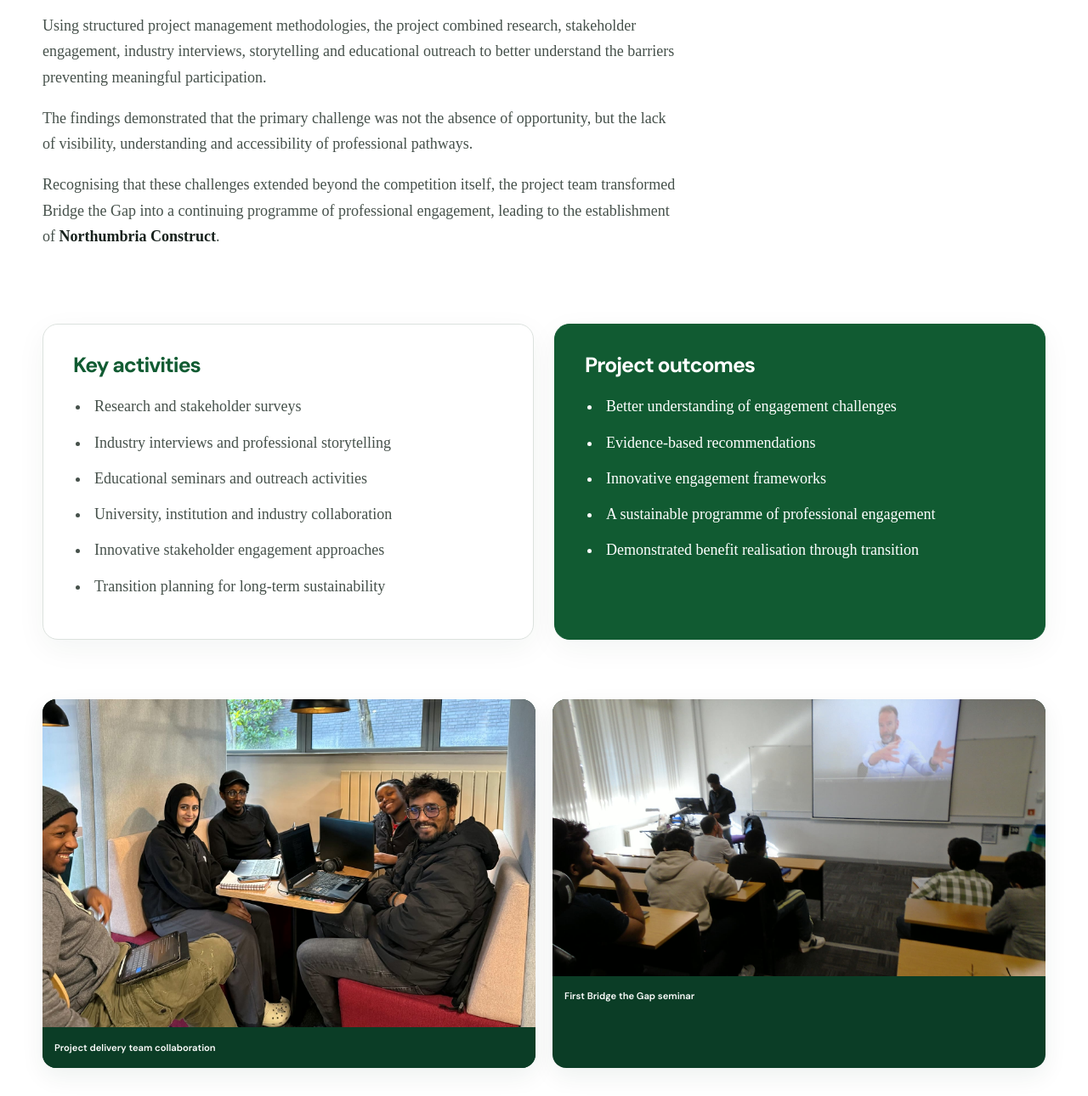
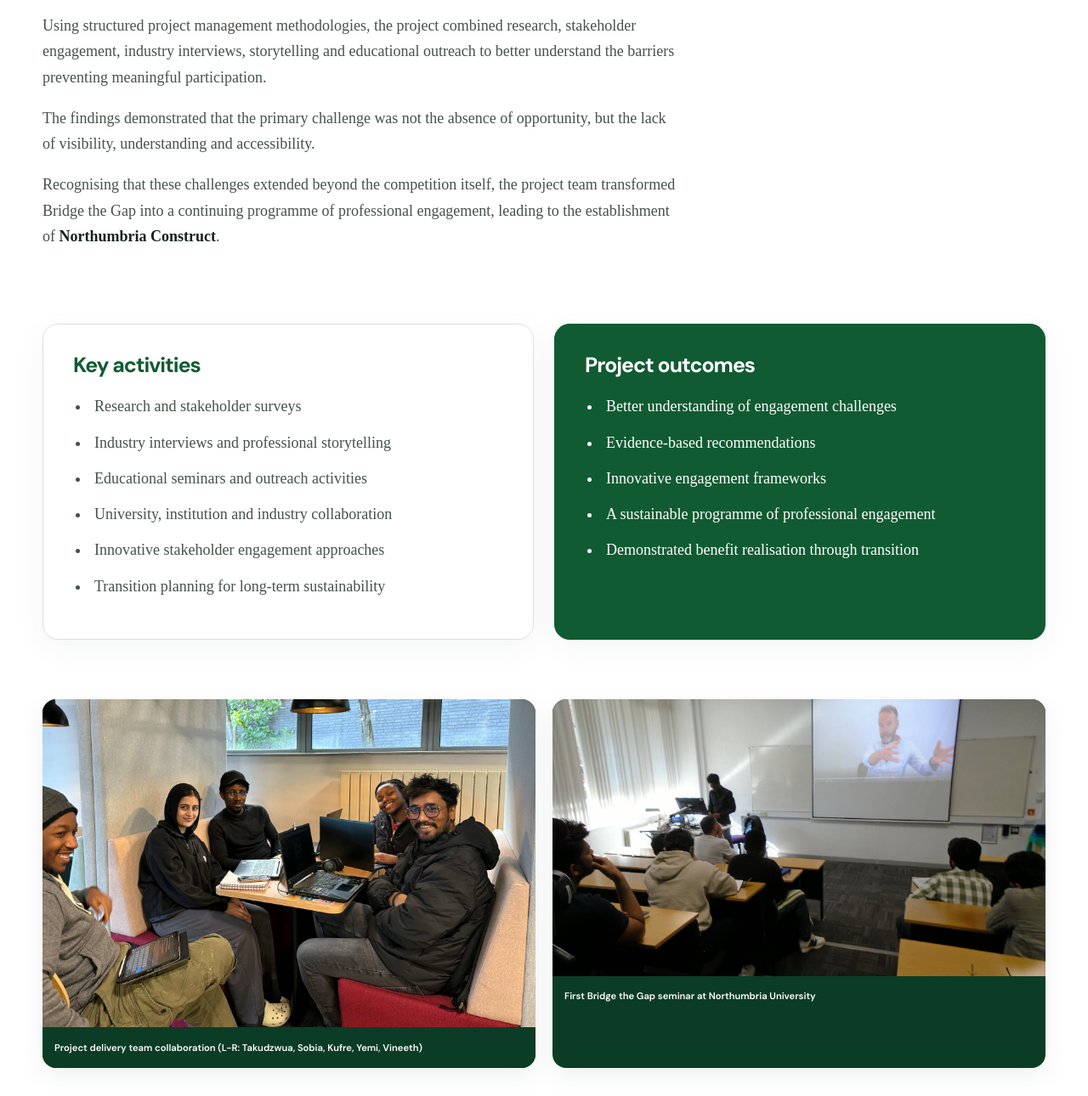
Before and after one commit to KufreAntia/Northumbriaconstruct-com, a plain HTML site: page projects.html in a window 1280 px wide. Shown: the part 1810-3100 px from the top of the page at 85% size. Drawn offline with Linux system fonts and the light colour scheme.

Commit message:
Update captions and text in projects.html

```diff
--- a/projects.html
+++ b/projects.html
@@ -102,7 +102,7 @@
               <p>
                 The findings demonstrated that the primary challenge was not the
                 absence of opportunity, but the lack of visibility,
-                understanding and accessibility of professional pathways.
+                understanding and accessibility.
               </p>
               <p>
                 Recognising that these challenges extended beyond the
@@ -171,7 +171,7 @@
                 alt="Bridge the Gap delivery team collaborating with laptops and project notes"
                 loading="lazy"
               />
-              <figcaption>Project delivery team collaboration</figcaption>
+              <figcaption>Project delivery team collaboration (L-R: Takudzwua, Sobia, Kufre, Yemi, Vineeth)</figcaption>
             </figure>
             <figure class="gallery-card reveal">
               <img
@@ -179,7 +179,7 @@
                 alt="Students attending the first Bridge the Gap seminar at Northumbria University"
                 loading="lazy"
               />
-              <figcaption>First Bridge the Gap seminar</figcaption>
+              <figcaption>First Bridge the Gap seminar at Northumbria University</figcaption>
             </figure>
           </div>
         </div>
@@ -214,7 +214,7 @@
               </p>
               <p>
                 Audience feedback and recommendations were analysed and compiled
-                into a formal report presented to the
+                into a formal report presented to stakeholders within
                 <strong
                   >Northumbria University Experiential Learning Team</strong
                 >
@@ -291,7 +291,7 @@
                 alt="The event host addressing participants during the Oxford-Style Debate"
                 loading="lazy"
               />
-              <figcaption>The event host addresses participants</figcaption>
+              <figcaption>The event was hosted by the President of Northumbria University Student Union Isaac Etonam </figcaption>
             </figure>
             <figure class="gallery-card reveal">
               <img
```
